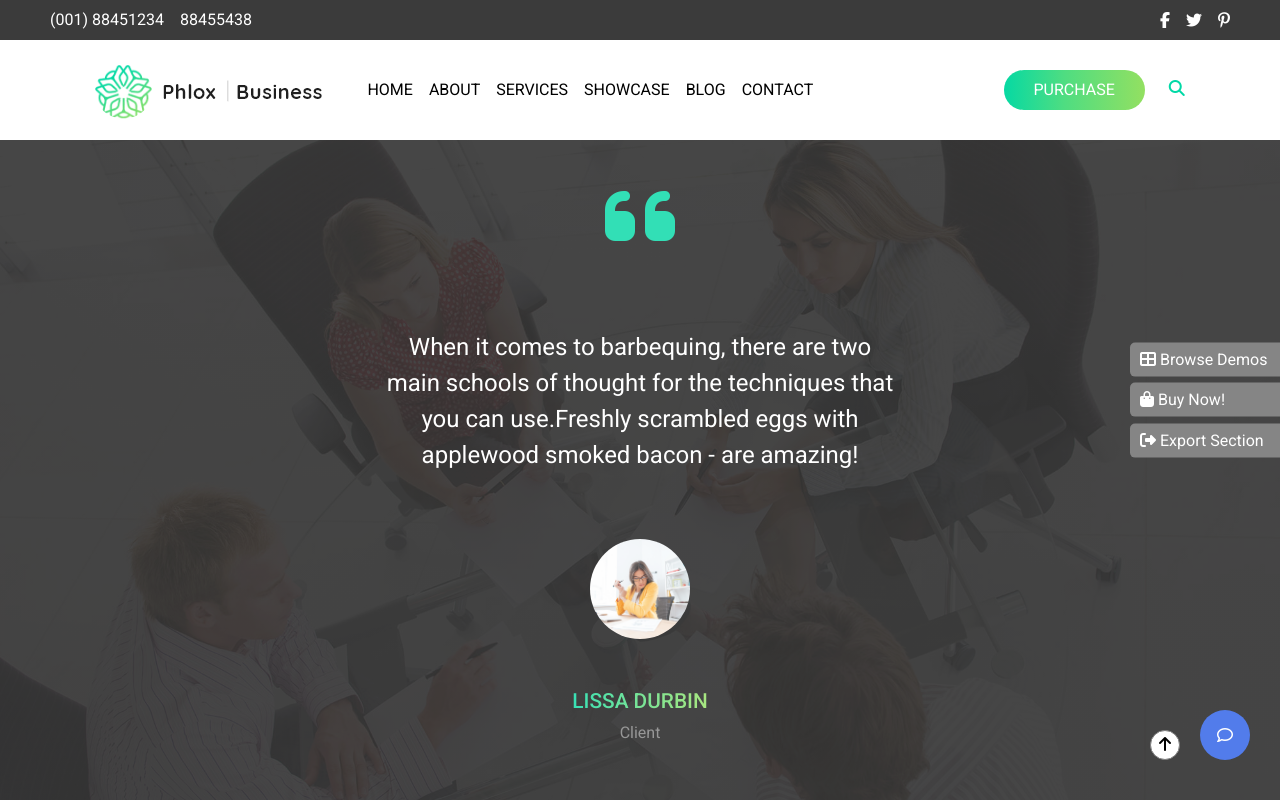
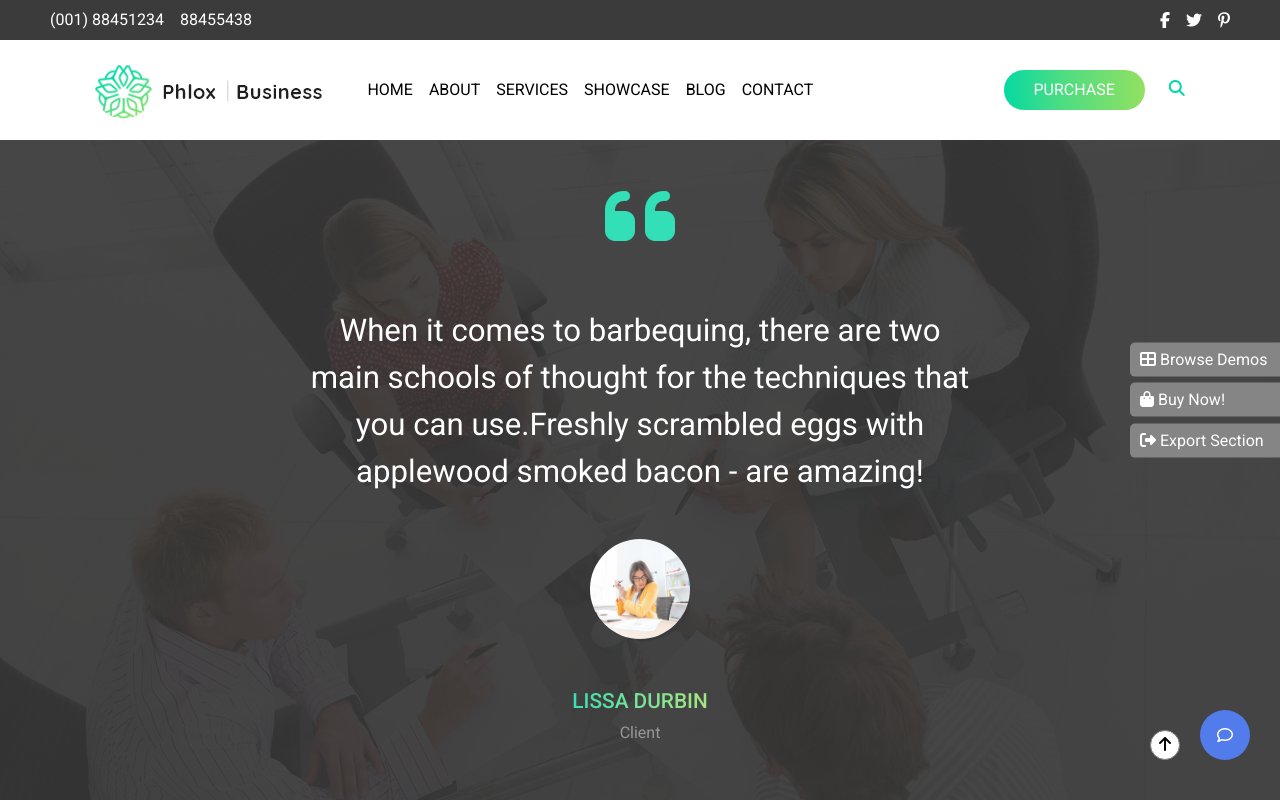
Before and after one commit to sisdream/proj-html-vuejs, a Vue app: page / in a window 1280 px wide. In both pictures the pointer is over the element 640 px from the left and 4107 px from the top of the page. Shown: the part 3707-4507 px from the top of the page. Built offline with nearby package versions, Linux system fonts and the light colour scheme.

Commit message:
fix:hover effect

```diff
--- a/src/components/AppFooter.vue
+++ b/src/components/AppFooter.vue
@@ -137,7 +137,6 @@ export default {
     }
 }
 
-
 .info{
     padding: 100px;
 }
@@ -145,7 +144,6 @@ export default {
 .info li,
 .info li a{
     color: #7e7e7e;
-
 }
 
 .map{
--- a/src/components/AppMain.vue
+++ b/src/components/AppMain.vue
@@ -191,7 +191,7 @@ export default {
             <div class="icona">
              <i class="fa-solid fa-quote-left"></i>
             </div>
-        <p class="text-white fs-4">
+            <p class="text-white fs-4 ">
             When it comes to barbequing, there are two main schools of
             thought for the techniques that you can use.Freshly scrambled
             eggs with applewood smoked bacon - are amazing!
@@ -342,7 +342,6 @@ export default {
     }
 }
 
-
 .missions{
     display: flex;
     margin-top: 50px;
@@ -463,7 +462,6 @@ export default {
     opacity: 0;
 }
 
-
 .client{
     margin-top: 100px;
     background-image:
@@ -488,6 +486,12 @@ export default {
     margin: 0 auto;
     width: 40%;
     color: #fff;
+    cursor: pointer;
+    position: relative;
+}
+
+.client-text p:hover{
+    transform: scale(1.3);
 }
 
 .icona{
@@ -613,5 +617,4 @@ export default {
         object-fit: none;
     }
 }
-
 </style>
```
Lines whose indentation alone changed are shown as unchanged.
